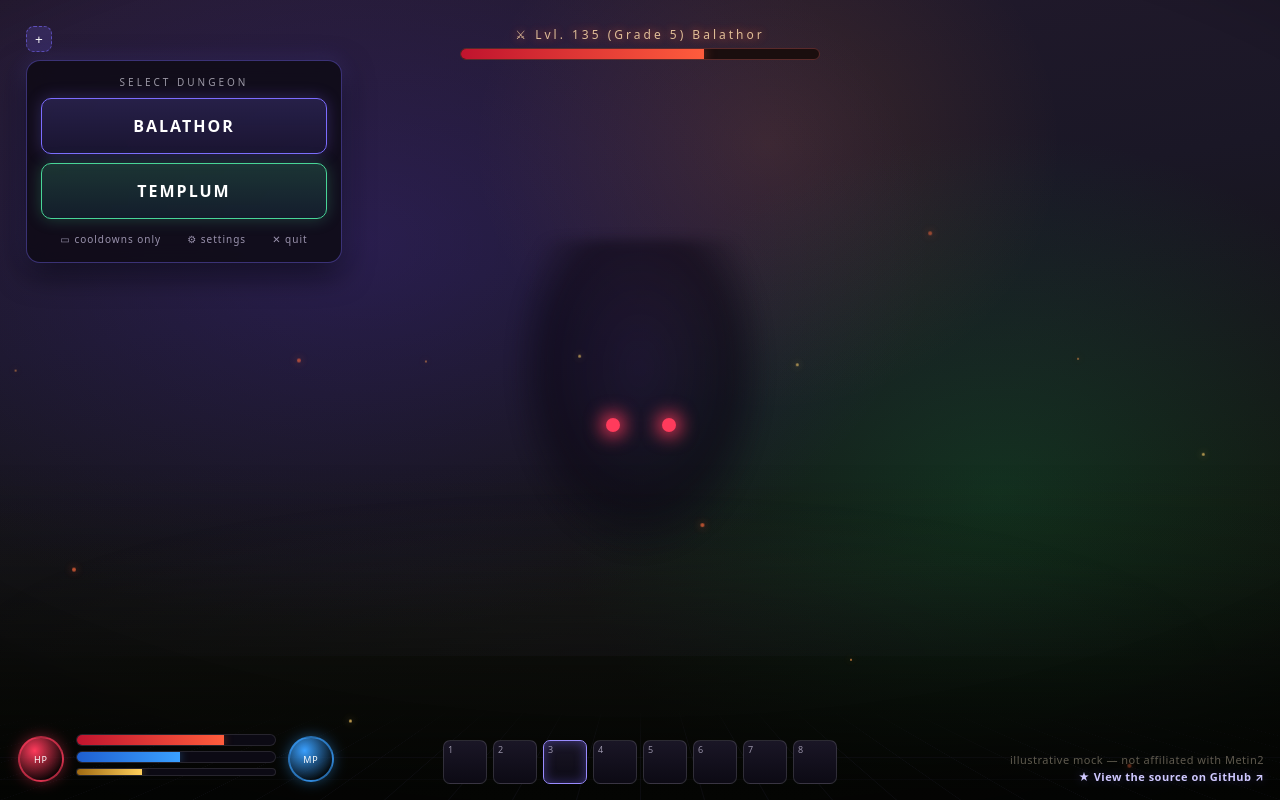
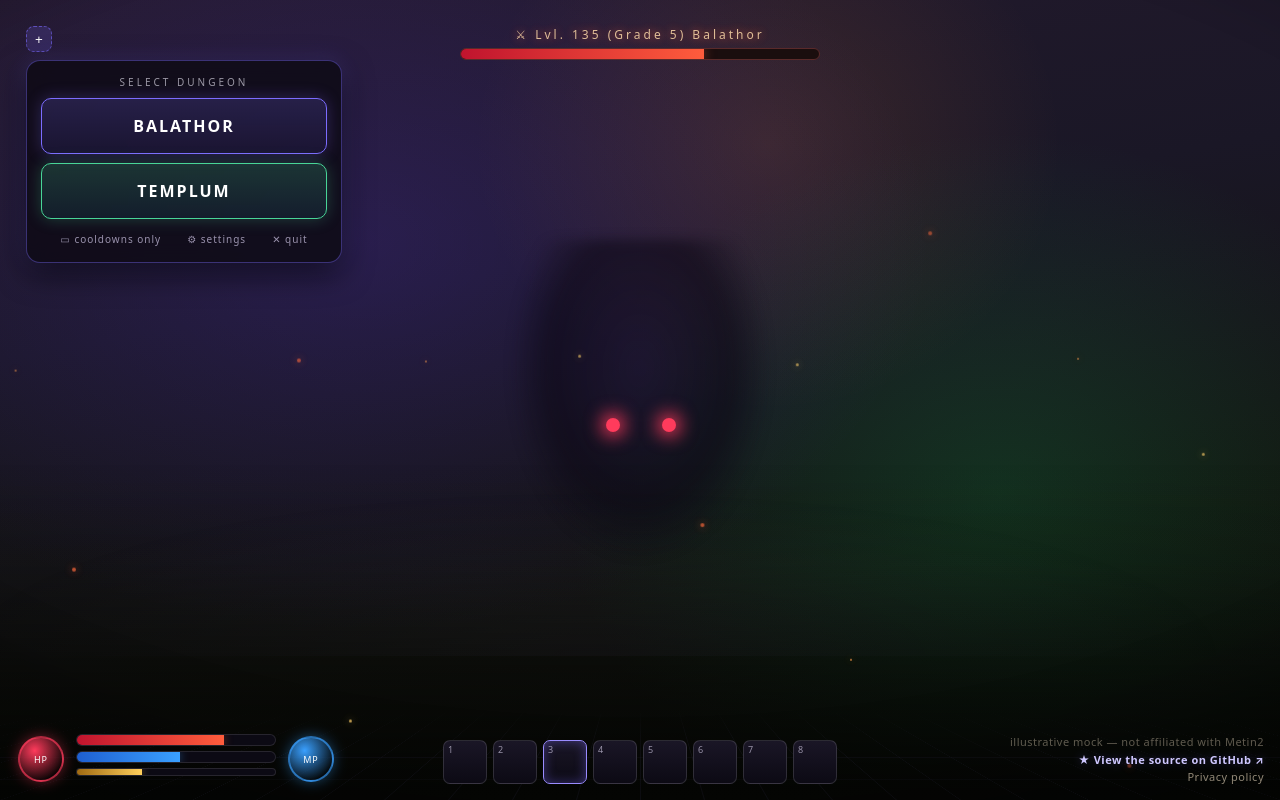
Before and after one commit to isaobushi/metin-boss-timers, a React (Vite) app: page / in a window 1280 px wide. Built offline with nearby package versions, Linux system fonts and the light colour scheme.

Commit message:
Demo: surface privacy policy link + rebrand demo to DungeonAid

```diff
--- a/index.html
+++ b/index.html
@@ -4,15 +4,21 @@
     <meta charset="UTF-8" />
     <link rel="icon" type="image/svg+xml" href="/favicon.svg" />
     <meta name="viewport" content="width=device-width, initial-scale=1.0" />
-    <meta name="description" content="A neon overlay that times Metin2 boss skill cycles — draining bars, per-skill hotkeys, audio cues. Live browser demo." />
+    <meta name="description" content="DungeonAid — a neon overlay that times boss skill cycles and dungeon cooldowns: draining bars, per-skill hotkeys, audio cues. Works with Metin2. Live browser demo." />
     <meta name="theme-color" content="#0a0810" />
-    <meta property="og:title" content="Metin2 Boss Timers — Live Demo" />
-    <meta property="og:description" content="Countdown timers for boss skill cycles: draining bars, per-skill hotkeys, audio cues." />
+    <meta property="og:title" content="DungeonAid — Live Demo" />
+    <meta property="og:description" content="Boss spawn timers and dungeon cooldowns: draining bars, per-skill hotkeys, audio cues. Works with Metin2." />
     <meta property="og:type" content="website" />
-    <title>Metin2 Boss Timers — Demo</title>
+    <title>DungeonAid — Demo</title>
   </head>
   <body>
     <div id="root"></div>
+    <noscript>
+      <p style="color:#cdbfa8;font-family:sans-serif;text-align:center;padding:1rem">
+        DungeonAid — a boss-timer overlay that works with Metin2.
+        <a href="/privacy.html" style="color:#cfc8ff">Privacy policy</a>
+      </p>
+    </noscript>
     <script type="module" src="/src/main.tsx"></script>
   </body>
 </html>
--- a/src/DemoScene.tsx
+++ b/src/DemoScene.tsx
@@ -7,6 +7,7 @@
 // replaced the demo host with the overlay app, which left the live demo on a blank page.
 
 const REPO_URL = "https://github.com/isaobushi/metin-boss-timers";
+const PRIVACY_URL = "/privacy.html";
 
 // Spread embers deterministically across the width so the scene is stable across renders.
 const EMBERS = Array.from({ length: 16 }, (_, i) => ({
@@ -225,6 +226,14 @@ export function DemoScene() {
         >
           ★ View the source on GitHub ↗
         </a>
+        <div>
+          <a
+            href={PRIVACY_URL}
+            style={{ color: "#cdbfa8", textDecoration: "none", opacity: 0.7 }}
+          >
+            Privacy policy
+          </a>
+        </div>
       </div>
     </div>
   );
```
